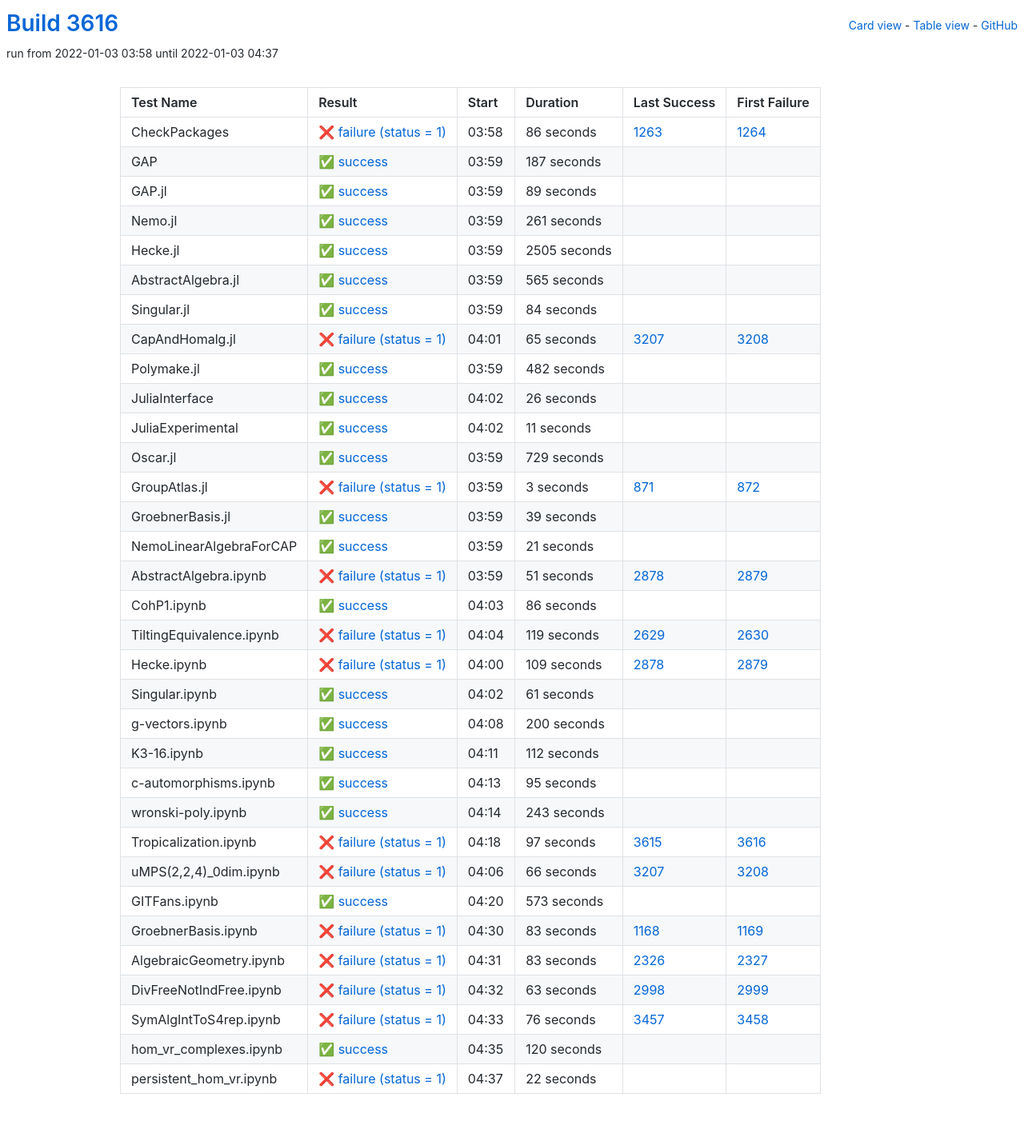
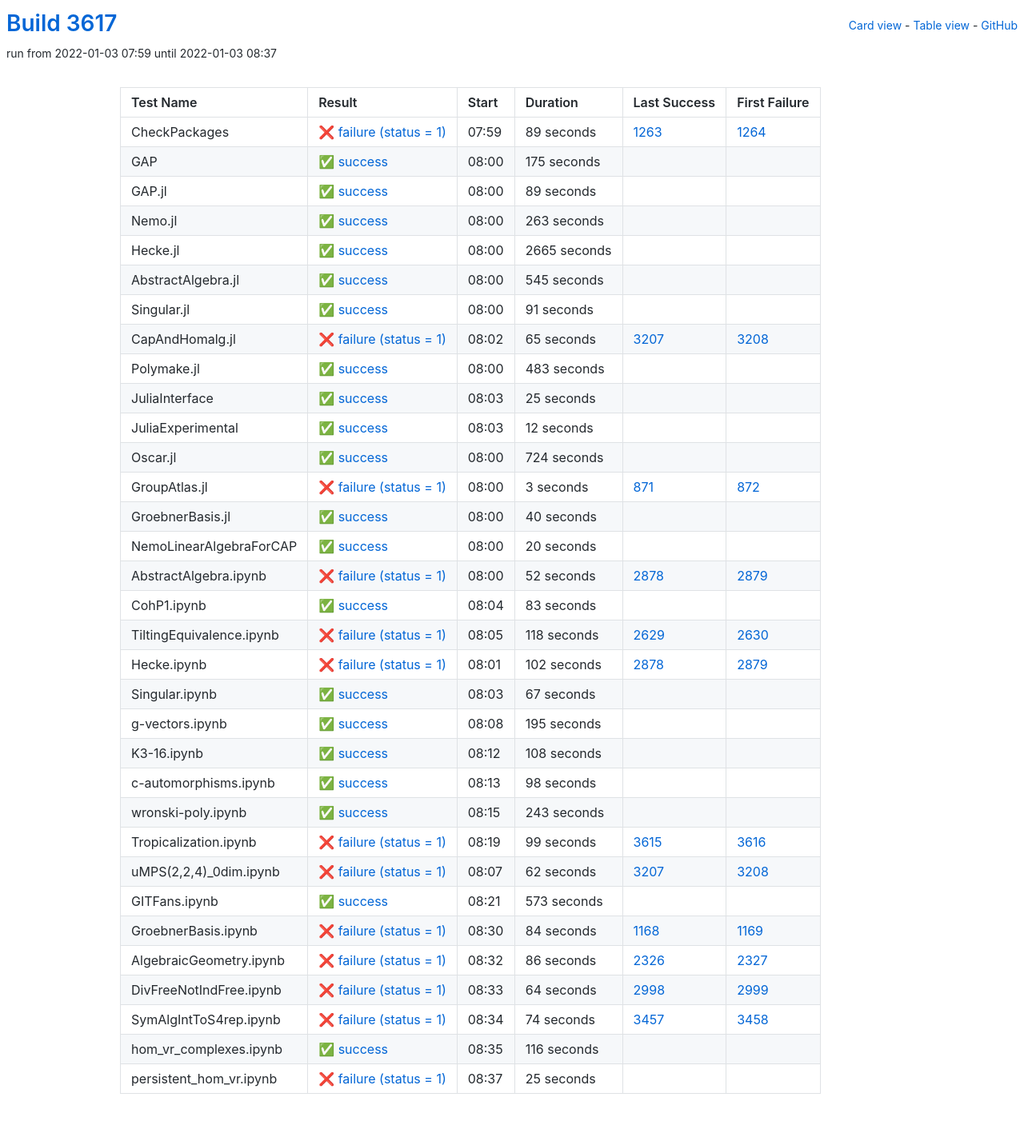
Before and after one commit to oscar-system/oscar-ci-status-stable, a Jekyll site: the page built from table.html, in a window 1280 px wide. Shown: the whole page at 80% size. Built offline with Jekyll 4.4.1, drawn with Linux system fonts in a browser that asks for light colours.

Commit message:
Build #3617

```diff
--- a/_data/ci.yml
+++ b/_data/ci.yml
@@ -1,6 +1,6 @@
 ---
-build: 3616
-build_url: https://oscarci.mathematik.uni-kl.de/job/oscar-stable/3616/
+build: 3617
+build_url: https://oscarci.mathematik.uni-kl.de/job/oscar-stable/3617/
 job: oscar-stable
 organization: oscar-system
 repo: oscar-ci-status-stable
@@ -8,32 +8,32 @@ repourl: https://github.com/oscar-system/oscar-ci-status-stable
 tests:
 - name: CheckPackages
   id: checkpackages
-  log: https://oscarci.mathematik.uni-kl.de/job/oscar-stable/3616/artifact/logs/build-3616/CheckPackages.log
-  start: 2022-01-03 03:58
+  log: https://oscarci.mathematik.uni-kl.de/job/oscar-stable/3617/artifact/logs/build-3617/CheckPackages.log
+  start: 2022-01-03 07:59
   success: false
   exitcode: 1
   status: failure
-  duration: 86
+  duration: 89
   last_success: 1263
   last_success_url: https://oscarci.mathematik.uni-kl.de/job/oscar-stable/1263/
   first_failure: 1264
   first_failure_url: https://oscarci.mathematik.uni-kl.de/job/oscar-stable/1264/
 - name: GAP
   id: gap
-  log: https://oscarci.mathematik.uni-kl.de/job/oscar-stable/3616/artifact/logs/build-3616/GAP.log
-  start: 2022-01-03 03:59
+  log: https://oscarci.mathematik.uni-kl.de/job/oscar-stable/3617/artifact/logs/build-3617/GAP.log
+  start: 2022-01-03 08:00
   success: true
   exitcode: 0
   status: success
-  duration: 187
+  duration: 175
   last_success: false
   last_success_url:
   first_failure: false
   first_failure_url:
 - name: GAP.jl
   id: gap-jl
-  log: https://oscarci.mathematik.uni-kl.de/job/oscar-stable/3616/artifact/logs/build-3616/GAP.jl.log
-  start: 2022-01-03 03:59
+  log: https://oscarci.mathematik.uni-kl.de/job/oscar-stable/3617/artifact/logs/build-3617/GAP.jl.log
+  start: 2022-01-03 08:00
   success: true
   exitcode: 0
   status: success
@@ -44,56 +44,56 @@ tests:
   first_failure_url:
 - name: Nemo.jl
   id: nemo-jl
-  log: https://oscarci.mathematik.uni-kl.de/job/oscar-stable/3616/artifact/logs/build-3616/Nemo.jl.log
-  start: 2022-01-03 03:59
+  log: https://oscarci.mathematik.uni-kl.de/job/oscar-stable/3617/artifact/logs/build-3617/Nemo.jl.log
+  start: 2022-01-03 08:00
   success: true
   exitcode: 0
   status: success
-  duration: 261
+  duration: 263
   last_success: false
   last_success_url:
   first_failure: false
   first_failure_url:
 - name: Hecke.jl
   id: hecke-jl
-  log: https://oscarci.mathematik.uni-kl.de/job/oscar-stable/3616/artifact/logs/build-3616/Hecke.jl.log
-  start: 2022-01-03 03:59
+  log: https://oscarci.mathematik.uni-kl.de/job/oscar-stable/3617/artifact/logs/build-3617/Hecke.jl.log
+  start: 2022-01-03 08:00
   success: true
   exitcode: 0
   status: success
-  duration: 2505
+  duration: 2665
   last_success: false
   last_success_url:
   first_failure: false
   first_failure_url:
 - name: AbstractAlgebra.jl
   id: abstractalgebra-jl
-  log: https://oscarci.mathematik.uni-kl.de/job/oscar-stable/3616/artifact/logs/build-3616/AbstractAlgebra.jl.log
-  start: 2022-01-03 03:59
+  log: https://oscarci.mathematik.uni-kl.de/job/oscar-stable/3617/artifact/logs/build-3617/AbstractAlgebra.jl.log
+  start: 2022-01-03 08:00
   success: true
   exitcode: 0
   status: success
-  duration: 565
+  duration: 545
   last_success: false
   last_success_url:
   first_failure: false
   first_failure_url:
 - name: Singular.jl
   id: singular-jl
-  log: https://oscarci.mathematik.uni-kl.de/job/oscar-stable/3616/artifact/logs/build-3616/Singular.jl.log
-  start: 2022-01-03 03:59
+  log: https://oscarci.mathematik.uni-kl.de/job/oscar-stable/3617/artifact/logs/build-3617/Singular.jl.log
+  start: 2022-01-03 08:00
   success: true
   exitcode: 0
   status: success
-  duration: 84
+  duration: 91
   last_success: false
   last_success_url:
   first_failure: false
   first_failure_url:
 - name: CapAndHomalg.jl
   id: capandhomalg-jl
-  log: https://oscarci.mathematik.uni-kl.de/job/oscar-stable/3616/artifact/logs/build-3616/CapAndHomalg.jl.log
-  start: 2022-01-03 04:01
+  log: https://oscarci.mathematik.uni-kl.de/job/oscar-stable/3617/artifact/logs/build-3617/CapAndHomalg.jl.log
+  start: 2022-01-03 08:02
   success: false
   exitcode: 1
   status: failure
@@ -104,56 +104,56 @@ tests:
   first_failure_url: https://oscarci.mathematik.uni-kl.de/job/oscar-stable/3208/
 - name: Polymake.jl
   id: polymake-jl
-  log: https://oscarci.mathematik.uni-kl.de/job/oscar-stable/3616/artifact/logs/build-3616/Polymake.jl.log
-  start: 2022-01-03 03:59
+  log: https://oscarci.mathematik.uni-kl.de/job/oscar-stable/3617/artifact/logs/build-3617/Polymake.jl.log
+  start: 2022-01-03 08:00
   success: true
   exitcode: 0
   status: success
-  duration: 482
+  duration: 483
   last_success: false
   last_success_url:
   first_failure: false
   first_failure_url:
 - name: JuliaInterface
   id: juliainterface
-  log: https://oscarci.mathematik.uni-kl.de/job/oscar-stable/3616/artifact/logs/build-3616/JuliaInterface.log
-  start: 2022-01-03 04:02
+  log: https://oscarci.mathematik.uni-kl.de/job/oscar-stable/3617/artifact/logs/build-3617/JuliaInterface.log
+  start: 2022-01-03 08:03
   success: true
   exitcode: 0
   status: success
-  duration: 26
+  duration: 25
   last_success: false
   last_success_url:
   first_failure: false
   first_failure_url:
 - name: JuliaExperimental
   id: juliaexperimental
-  log: https://oscarci.mathematik.uni-kl.de/job/oscar-stable/3616/artifact/logs/build-3616/JuliaExperimental.log
-  start: 2022-01-03 04:02
+  log: https://oscarci.mathematik.uni-kl.de/job/oscar-stable/3617/artifact/logs/build-3617/JuliaExperimental.log
+  start: 2022-01-03 08:03
   success: true
   exitcode: 0
   status: success
-  duration: 11
+  duration: 12
   last_success: false
   last_success_url:
   first_failure: false
   first_failure_url:
 - name: Oscar.jl
   id: oscar-jl
-  log: https://oscarci.mathematik.uni-kl.de/job/oscar-stable/3616/artifact/logs/build-3616/Oscar.jl.log
-  start: 2022-01-03 03:59
+  log: https://oscarci.mathematik.uni-kl.de/job/oscar-stable/3617/artifact/logs/build-3617/Oscar.jl.log
+  start: 2022-01-03 08:00
   success: true
   exitcode: 0
   status: success
-  duration: 729
+  duration: 724
   last_success: false
   last_success_url:
   first_failure: false
   first_failure_url:
 - name: GroupAtlas.jl
   id: groupatlas-jl
-  log: https://oscarci.mathematik.uni-kl.de/job/oscar-stable/3616/artifact/logs/build-3616/GroupAtlas.jl.log
-  start: 2022-01-03 03:59
+  log: https://oscarci.mathematik.uni-kl.de/job/oscar-stable/3617/artifact/logs/build-3617/GroupAtlas.jl.log
+  start: 2022-01-03 08:00
   success: false
   exitcode: 1
   status: failure
@@ -164,128 +164,128 @@ tests:
   first_failure_url: https://oscarci.mathematik.uni-kl.de/job/oscar-stable/872/
 - name: GroebnerBasis.jl
   id: groebnerbasis-jl
-  log: https://oscarci.mathematik.uni-kl.de/job/oscar-stable/3616/artifact/logs/build-3616/GroebnerBasis.jl.log
-  start: 2022-01-03 03:59
+  log: https://oscarci.mathematik.uni-kl.de/job/oscar-stable/3617/artifact/logs/build-3617/GroebnerBasis.jl.log
+  start: 2022-01-03 08:00
   success: true
   exitcode: 0
   status: success
-  duration: 39
+  duration: 40
   last_success: false
   last_success_url:
   first_failure: false
   first_failure_url:
 - name: NemoLinearAlgebraForCAP
   id: nemolinearalgebraforcap
-  log: https://oscarci.mathematik.uni-kl.de/job/oscar-stable/3616/artifact/logs/build-3616/NemoLinearAlgebraForCAP.log
-  start: 2022-01-03 03:59
+  log: https://oscarci.mathematik.uni-kl.de/job/oscar-stable/3617/artifact/logs/build-3617/NemoLinearAlgebraForCAP.log
+  start: 2022-01-03 08:00
   success: true
   exitcode: 0
   status: success
-  duration: 21
+  duration: 20
   last_success: false
   last_success_url:
   first_failure: false
   first_failure_url:
 - name: AbstractAlgebra.ipynb
   id: abstractalgebra-ipynb
-  log: https://oscarci.mathematik.uni-kl.de/job/oscar-stable/3616/artifact/logs/build-3616/AbstractAlgebra.ipynb.log
-  start: 2022-01-03 03:59
+  log: https://oscarci.mathematik.uni-kl.de/job/oscar-stable/3617/artifact/logs/build-3617/AbstractAlgebra.ipynb.log
+  start: 2022-01-03 08:00
   success: false
   exitcode: 1
   status: failure
-  duration: 51
+  duration: 52
   last_success: 2878
   last_success_url: https://oscarci.mathematik.uni-kl.de/job/oscar-stable/2878/
   first_failure: 2879
   first_failure_url: https://oscarci.mathematik.uni-kl.de/job/oscar-stable/2879/
 - name: CohP1.ipynb
   id: cohp1-ipynb
-  log: https://oscarci.mathematik.uni-kl.de/job/oscar-stable/3616/artifact/logs/build-3616/CohP1.ipynb.log
-  start: 2022-01-03 04:03
+  log: https://oscarci.mathematik.uni-kl.de/job/oscar-stable/3617/artifact/logs/build-3617/CohP1.ipynb.log
+  start: 2022-01-03 08:04
   success: true
   exitcode: 0
   status: success
-  duration: 86
+  duration: 83
   last_success: false
   last_success_url:
   first_failure: false
   first_failure_url:
 - name: TiltingEquivalence.ipynb
   id: tiltingequivalence-ipynb
-  log: https://oscarci.mathematik.uni-kl.de/job/oscar-stable/3616/artifact/logs/build-3616/TiltingEquivalence.ipynb.log
-  start: 2022-01-03 04:04
+  log: https://oscarci.mathematik.uni-kl.de/job/oscar-stable/3617/artifact/logs/build-3617/TiltingEquivalence.ipynb.log
+  start: 2022-01-03 08:05
   success: false
   exitcode: 1
   status: failure
-  duration: 119
+  duration: 118
   last_success: 2629
   last_success_url: https://oscarci.mathematik.uni-kl.de/job/oscar-stable/2629/
   first_failure: 2630
   first_failure_url: https://oscarci.mathematik.uni-kl.de/job/oscar-stable/2630/
 - name: Hecke.ipynb
   id: hecke-ipynb
-  log: https://oscarci.mathematik.uni-kl.de/job/oscar-stable/3616/artifact/logs/build-3616/Hecke.ipynb.log
-  start: 2022-01-03 04:00
+  log: https://oscarci.mathematik.uni-kl.de/job/oscar-stable/3617/artifact/logs/build-3617/Hecke.ipynb.log
+  start: 2022-01-03 08:01
   success: false
   exitcode: 1
   status: failure
-  duration: 109
+  duration: 102
   last_success: 2878
   last_success_url: https://oscarci.mathematik.uni-kl.de/job/oscar-stable/2878/
   first_failure: 2879
   first_failure_url: https://oscarci.mathematik.uni-kl.de/job/oscar-stable/2879/
 - name: Singular.ipynb
   id: singular-ipynb
-  log: https://oscarci.mathematik.uni-kl.de/job/oscar-stable/3616/artifact/logs/build-3616/Singular.ipynb.log
-  start: 2022-01-03 04:02
+  log: https://oscarci.mathematik.uni-kl.de/job/oscar-stable/3617/artifact/logs/build-3617/Singular.ipynb.log
+  start: 2022-01-03 08:03
   success: true
   exitcode: 0
   status: success
-  duration: 61
+  duration: 67
   last_success: false
   last_success_url:
   first_failure: false
   first_failure_url:
 - name: g-vectors.ipynb
   id: g-vectors-ipynb
-  log: https://oscarci.mathematik.uni-kl.de/job/oscar-stable/3616/artifact/logs/build-3616/g-vectors.ipynb.log
-  start: 2022-01-03 04:08
+  log: https://oscarci.mathematik.uni-kl.de/job/oscar-stable/3617/artifact/logs/build-3617/g-vectors.ipynb.log
+  start: 2022-01-03 08:08
   success: true
   exitcode: 0
   status: success
-  duration: 200
+  duration: 195
   last_success: false
   last_success_url:
   first_failure: false
   first_failure_url:
 - name: K3-16.ipynb
   id: k3-16-ipynb
-  log: https://oscarci.mathematik.uni-kl.de/job/oscar-stable/3616/artifact/logs/build-3616/K3-16.ipynb.log
-  start: 2022-01-03 04:11
+  log: https://oscarci.mathematik.uni-kl.de/job/oscar-stable/3617/artifact/logs/build-3617/K3-16.ipynb.log
+  start: 2022-01-03 08:12
   success: true
   exitcode: 0
   status: success
-  duration: 112
+  duration: 108
   last_success: false
   last_success_url:
   first_failure: false
   first_failure_url:
 - name: c-automorphisms.ipynb
   id: c-automorphisms-ipynb
-  log: https://oscarci.mathematik.uni-kl.de/job/oscar-stable/3616/artifact/logs/build-3616/c-automorphisms.ipynb.log
-  start: 2022-01-03 04:13
+  log: https://oscarci.mathematik.uni-kl.de/job/oscar-stable/3617/artifact/logs/build-3617/c-automorphisms.ipynb.log
+  start: 2022-01-03 08:13
   success: true
   exitcode: 0
   status: success
-  duration: 95
+  duration: 98
   last_success: false
   last_success_url:
   first_failure: false
   first_failure_url:
 - name: wronski-poly.ipynb
   id: wronski-poly-ipynb
-  log: https://oscarci.mathematik.uni-kl.de/job/oscar-stable/3616/artifact/logs/build-3616/wronski-poly.ipynb.log
-  start: 2022-01-03 04:14
+  log: https://oscarci.mathematik.uni-kl.de/job/oscar-stable/3617/artifact/logs/build-3617/wronski-poly.ipynb.log
+  start: 2022-01-03 08:15
   success: true
   exitcode: 0
   status: success
@@ -296,32 +296,32 @@ tests:
   first_failure_url:
 - name: Tropicalization.ipynb
   id: tropicalization-ipynb
-  log: https://oscarci.mathematik.uni-kl.de/job/oscar-stable/3616/artifact/logs/build-3616/Tropicalization.ipynb.log
-  start: 2022-01-03 04:18
+  log: https://oscarci.mathematik.uni-kl.de/job/oscar-stable/3617/artifact/logs/build-3617/Tropicalization.ipynb.log
+  start: 2022-01-03 08:19
   success: false
   exitcode: 1
   status: failure
-  duration: 97
+  duration: 99
   last_success: 3615
   last_success_url: https://oscarci.mathematik.uni-kl.de/job/oscar-stable/3615/
   first_failure: 3616
   first_failure_url: https://oscarci.mathematik.uni-kl.de/job/oscar-stable/3616/
 - name: uMPS(2,2,4)_0dim.ipynb
   id: umps-2-2-4-0dim-ipynb
-  log: https://oscarci.mathematik.uni-kl.de/job/oscar-stable/3616/artifact/logs/build-3616/uMPS-2-2-4-_0dim.ipynb.log
-  start: 2022-01-03 04:06
+  log: https://oscarci.mathematik.uni-kl.de/job/oscar-stable/3617/artifact/logs/build-3617/uMPS-2-2-4-_0dim.ipynb.log
+  start: 2022-01-03 08:07
   success: false
   exitcode: 1
   status: failure
-  duration: 66
+  duration: 62
   last_success: 3207
   last_success_url: https://oscarci.mathematik.uni-kl.de/job/oscar-stable/3207/
   first_failure: 3208
   first_failure_url: https://oscarci.mathematik.uni-kl.de/job/oscar-stable/3208/
 - name: GITFans.ipynb
   id: gitfans-ipynb
-  log: https://oscarci.mathematik.uni-kl.de/job/oscar-stable/3616/artifact/logs/build-3616/GITFans.ipynb.log
-  start: 2022-01-03 04:20
+  log: https://oscarci.mathematik.uni-kl.de/job/oscar-stable/3617/artifact/logs/build-3617/GITFans.ipynb.log
+  start: 2022-01-03 08:21
   success: true
   exitcode: 0
   status: success
@@ -332,72 +332,72 @@ tests:
   first_failure_url:
 - name: GroebnerBasis.ipynb
   id: groebnerbasis-ipynb
-  log: https://oscarci.mathematik.uni-kl.de/job/oscar-stable/3616/artifact/logs/build-3616/GroebnerBasis.ipynb.log
-  start: 2022-01-03 04:30
+  log: https://oscarci.mathematik.uni-kl.de/job/oscar-stable/3617/artifact/logs/build-3617/GroebnerBasis.ipynb.log
+  start: 2022-01-03 08:30
   success: false
   exitcode: 1
   status: failure
-  duration: 83
+  duration: 84
   last_success: 1168
   last_success_url: https://oscarci.mathematik.uni-kl.de/job/oscar-stable/1168/
   first_failure: 1169
   first_failure_url: https://oscarci.mathematik.uni-kl.de/job/oscar-stable/1169/
 - name: AlgebraicGeometry.ipynb
   id: algebraicgeometry-ipynb
-  log: https://oscarci.mathematik.uni-kl.de/job/oscar-stable/3616/artifact/logs/build-3616/AlgebraicGeometry.ipynb.log
-  start: 2022-01-03 04:31
+  log: https://oscarci.mathematik.uni-kl.de/job/oscar-stable/3617/artifact/logs/build-3617/AlgebraicGeometry.ipynb.log
+  start: 2022-01-03 08:32
   success: false
   exitcode: 1
   status: failure
-  duration: 83
+  duration: 86
   last_success: 2326
   last_success_url: https://oscarci.mathematik.uni-kl.de/job/oscar-stable/2326/
   first_failure: 2327
   first_failure_url: https://oscarci.mathematik.uni-kl.de/job/oscar-stable/2327/
 - name: DivFreeNotIndFree.ipynb
   id: divfreenotindfree-ipynb
-  log: https://oscarci.mathematik.uni-kl.de/job/oscar-stable/3616/artifact/logs/build-3616/DivFreeNotIndFree.ipynb.log
-  start: 2022-01-03 04:32
+  log: https://oscarci.mathematik.uni-kl.de/job/oscar-stable/3617/artifact/logs/build-3617/DivFreeNotIndFree.ipynb.log
+  start: 2022-01-03 08:33
   success: false
   exitcode: 1
   status: failure
-  duration: 63
+  duration: 64
   last_success: 2998
   last_success_url: https://oscarci.mathematik.uni-kl.de/job/oscar-stable/2998/
   first_failure: 2999
   first_failure_url: https://oscarci.mathematik.uni-kl.de/job/oscar-stable/2999/
 - name: SymAlgIntToS4rep.ipynb
   id: symalginttos4rep-ipynb
-  log: https://oscarci.mathematik.uni-kl.de/job/oscar-stable/3616/artifact/logs/build-3616/SymAlgIntToS4rep.ipynb.log
-  start: 2022-01-03 04:33
+  log: https://oscarci.mathematik.uni-kl.de/job/oscar-stable/3617/artifact/logs/build-3617/SymAlgIntToS4rep.ipynb.log
+  start: 2022-01-03 08:34
   success: false
   exitcode: 1
   status: failure
-  duration: 76
+  duration: 74
   last_success: 3457
   last_success_url: https://oscarci.mathematik.uni-kl.de/job/oscar-stable/3457/
   first_failure: 3458
   first_failure_url: https://oscarci.mathematik.uni-kl.de/job/oscar-stable/3458/
 - name: hom_vr_complexes.ipynb
   id: hom-vr-complexes-ipynb
-  log: https://oscarci.mathematik.uni-kl.de/job/oscar-stable/3616/artifact/logs/build-3616/hom_vr_complexes.ipynb.log
-  start: 2022-01-03 04:35
+  log: https://oscarci.mathematik.uni-kl.de/job/oscar-stable/3617/artifact/logs/build-3617/hom_vr_complexes.ipynb.log
+  start: 2022-01-03 08:35
   success: true
   exitcode: 0
   status: success
-  duration: 120
+  duration: 116
   last_success: false
   last_success_url:
   first_failure: false
   first_failure_url:
 - name: persistent_hom_vr.ipynb
   id: persistent-hom-vr-ipynb
-  log: https://oscarci.mathematik.uni-kl.de/job/oscar-stable/3616/artifact/logs/build-3616/persistent_hom_vr.ipynb.log
-  start: 2022-01-03 04:37
+  log: https://oscarci.mathematik.uni-kl.de/job/oscar-stable/3617/artifact/logs/build-3617/persistent_hom_vr.ipynb.log
+  start: 2022-01-03 08:37
   success: false
   exitcode: 1
   status: failure
-  duration: 22
+  duration: 25
   last_success: false
   last_success_url:
   first_failure: false
```
Also changed, not shown: README.md.
